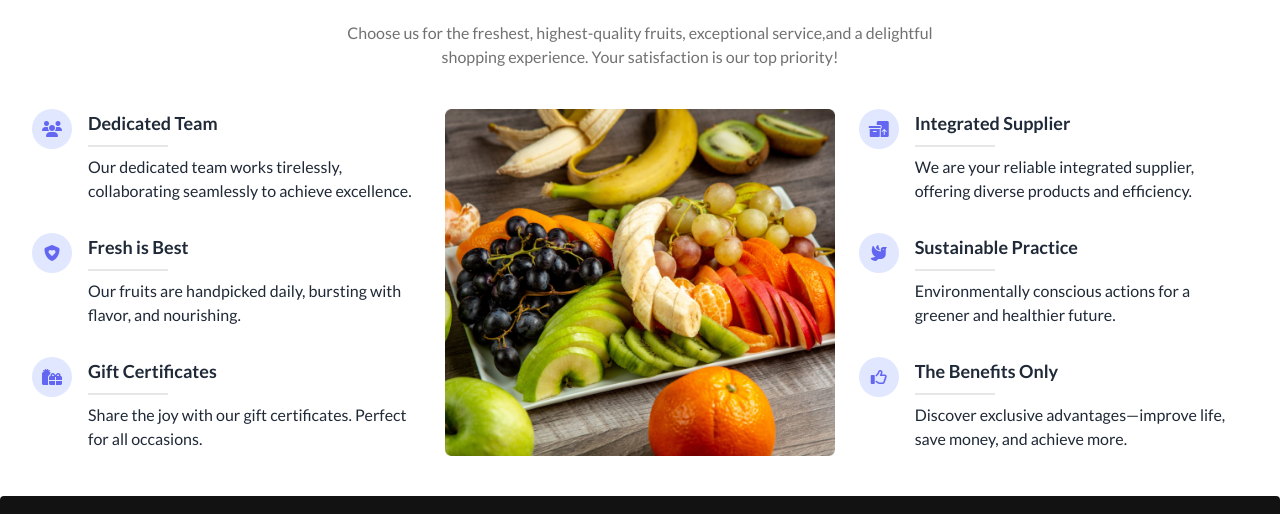
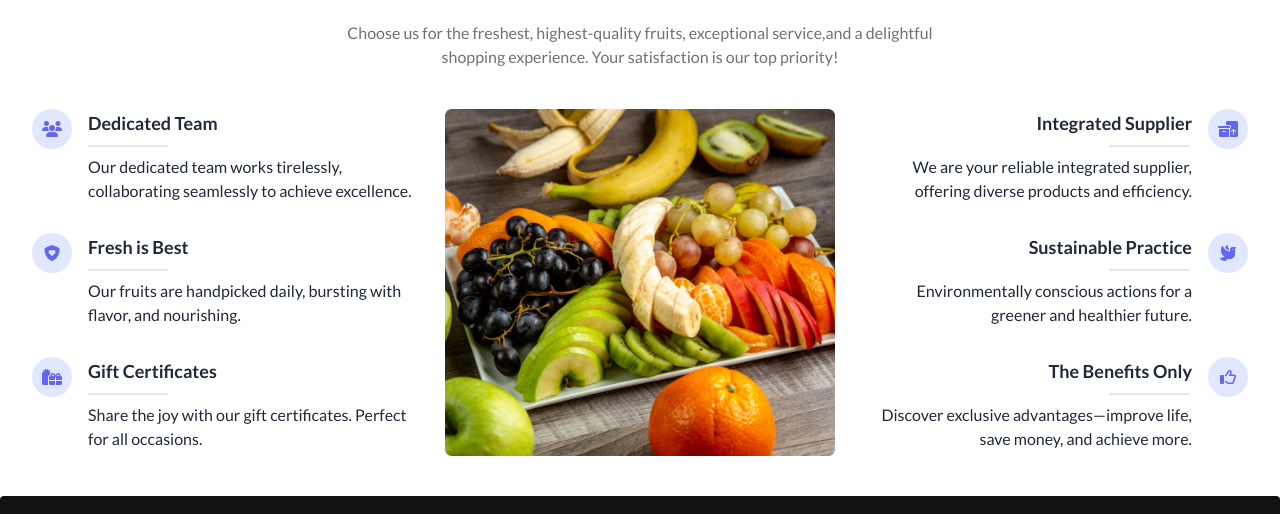
Before and after one commit to ahmedraza069/B8A3-fruit-brust-responsive-web-portfolio-with--daisyUI, a plain HTML site: page index.html in a window 1280 px wide. Shown: the part 2428-2942 px from the top of the page. Drawn offline with nearby package versions, Linux system fonts and the light colour scheme.

Commit message:
Assignment Final Project Done

```diff
--- a/index.html
+++ b/index.html
@@ -36,10 +36,6 @@
       padding: 0;
       box-sizing: border-box;
       font-family: 'Lato', sans-serif;
-    }
-
-    .hide {
-      display: none;
     }
 
     .deal-card {
@@ -202,7 +198,7 @@
 
       </div>
       <!-- position content -->
-      <div class="w-5/6 mx-auto mb-12 -mt-20 rounded-lg shadow-md lg:-mt-30 z-auto relative hide md:hide lg:block">
+      <div class="w-5/6 mx-auto mb-12 -mt-20 rounded-lg shadow-md lg:-mt-30 z-auto relative hidden md:hidden lg:block">
         <div class="flex p-5 bg-red-400 gap-10 justify-center items-center rounded-lg">
           <div>
             <img src="./images/fruit1.png" alt="" srcset="">
@@ -723,17 +719,19 @@
               </div>
               <!-- Choose Item 3 -->
               <div class="w-full flex">
+                <div class="flex-grow w-full pr-4">
+                  <h2 class="text-lg font-bold text-right  mb-2">Integrated Supplier</h2>
+                  <div class="ml-[75%] border-1 h-0.5 w-20 bg-[#12121219] mb-2">
+                  </div>
+                  <p class="text-base text-right">We are your reliable integrated supplier, offering diverse products
+                    and
+                    efficiency.</p>
+                </div>
                 <div
                   class="w-10 h-10 inline-flex items-center justify-center rounded-full bg-indigo-100 text-indigo-500 mb-4 flex-shrink-0">
                   <i class="fa-solid fa-boxes-packing"></i>
                 </div>
-                <div class="flex-grow w-full pl-4">
-                  <h2 class="text-lg font-bold  mb-2">Integrated Supplier</h2>
-                  <div class="border-1 h-0.5 w-20 bg-[#12121219] mb-2">
-                  </div>
-                  <p class="text-base">We are your reliable integrated supplier, offering diverse products and
-                    efficiency.</p>
-                </div>
+
               </div>
               <!-- Choose Item 4 -->
               <div class="w-full flex">
@@ -750,16 +748,18 @@
               </div>
               <!-- Choose Item 5 -->
               <div class="w-full flex">
+                <div class="flex-grow w-full pr-4">
+                  <h2 class="text-lg font-bold  mb-2 text-right">Sustainable Practice</h2>
+                  <div class="ml-[75%] border-1 h-0.5 w-20 bg-[#12121219] mb-2">
+                  </div>
+                  <p class="text-base text-right">Environmentally conscious actions for a greener and healthier future.
+                  </p>
+                </div>
                 <div
                   class="w-10 h-10 inline-flex items-center justify-center rounded-full bg-indigo-100 text-indigo-500 mb-4 flex-shrink-0">
                   <i class="fa-solid fa-dove"></i>
                 </div>
-                <div class="flex-grow w-full pl-4">
-                  <h2 class="text-lg font-bold  mb-2">Sustainable Practice</h2>
-                  <div class="border-1 h-0.5 w-20 bg-[#12121219] mb-2">
-                  </div>
-                  <p class="text-base">Environmentally conscious actions for a greener and healthier future.</p>
-                </div>
+
               </div>
               <!-- Choose Item 6 -->
               <div class="w-full flex">
@@ -776,16 +776,18 @@
               </div>
               <!-- Choose Item 7 -->
               <div class="w-full flex">
+                <div class="flex-grow w-full pr-4">
+                  <h2 class="text-lg font-bold text-right mb-2">The Benefits Only</h2>
+                  <div class="ml-[75%] border-1 h-0.5 w-20 bg-[#12121219] mb-2">
+                  </div>
+                  <p class="text-base text-right">Discover exclusive advantages—improve life, save money, and achieve
+                    more.</p>
+                </div>
                 <div
                   class="w-10 h-10 inline-flex items-center justify-center rounded-full bg-indigo-100 text-indigo-500 mb-4 flex-shrink-0">
                   <i class="fa-regular fa-thumbs-up"></i>
                 </div>
-                <div class="flex-grow w-full pl-4">
-                  <h2 class="text-lg font-bold  mb-2">The Benefits Only</h2>
-                  <div class="border-1 h-0.5 w-20 bg-[#12121219] mb-2">
-                  </div>
-                  <p class="text-base">Discover exclusive advantages—improve life, save money, and achieve more.</p>
-                </div>
+
               </div>
             </div>
           </div>
@@ -883,6 +885,7 @@
       </div>
     </section>
   </main>
+  <!-- Footer -->
   <footer class="footer footer-center p-10 bg-[#121212] text-base-content rounded text-white">
     <div class="space-x-2 flex items-center">
       <a><img class="w-8 md:w-10 lg:w-14" src="./images/logo.png" alt="" srcset=""></a>
```
